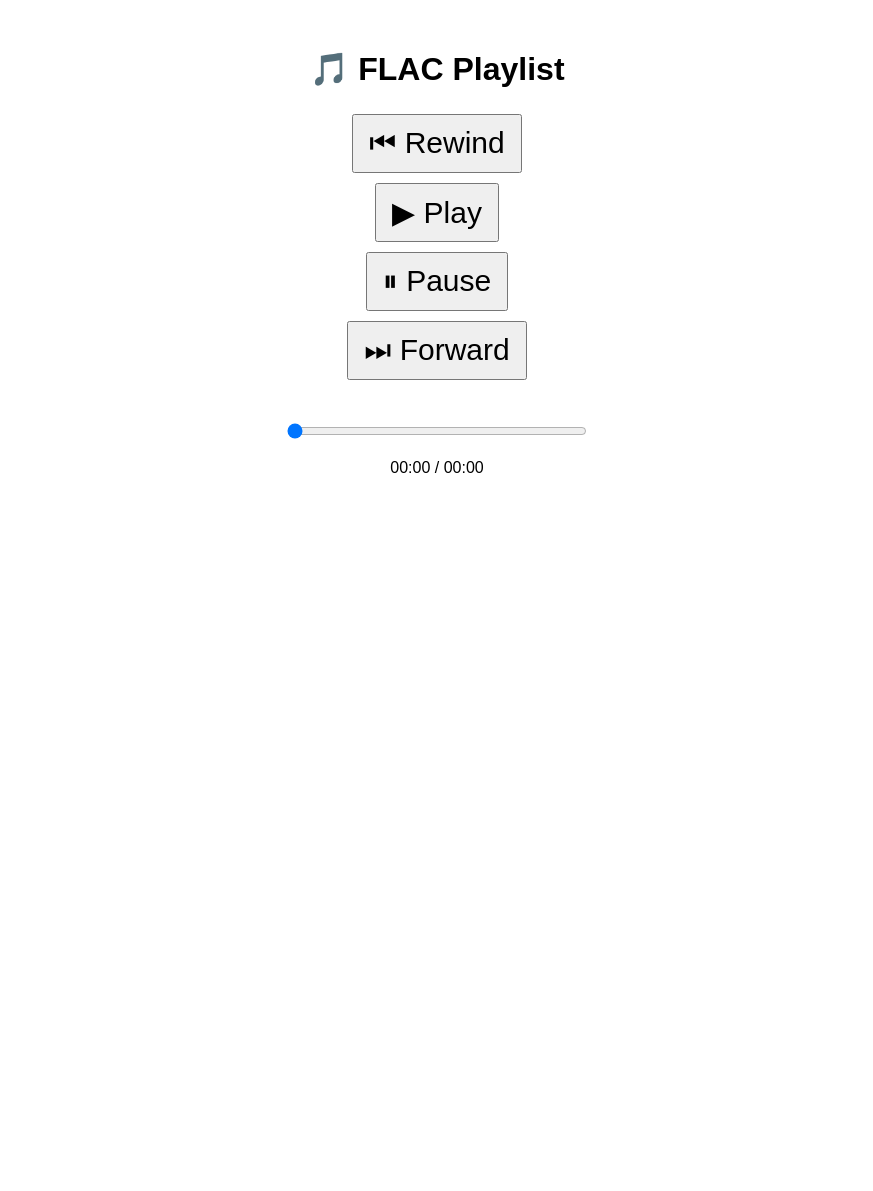
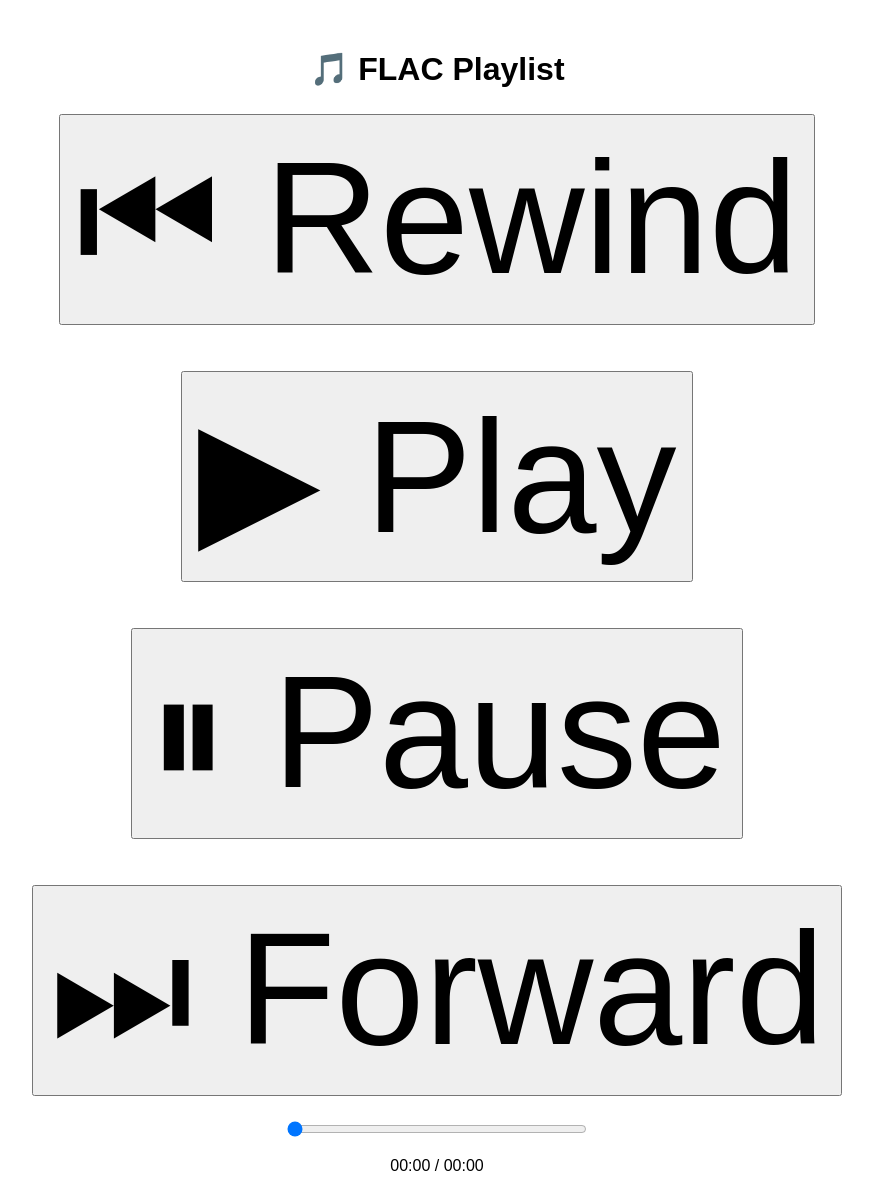
Before and after one commit to aleitao69/music, a Django app: template audio/templates/flac_player.html in a window 1280 px wide. Shown: the whole page, without its empty margins (203-1076 px from the left). Before the commit the page ends 473 px from the top, so only its background shows below. Run offline with Django 5.2, Linux system fonts and the light colour scheme; the template is opened without the code that fills it, so the values that code supplies are empty.

Commit message:
🛠️ Auto-commit

```diff
--- a/audio/templates/flac_player.html
+++ b/audio/templates/flac_player.html
@@ -10,7 +10,7 @@
             margin-top: 50px;
         }
         button {
-            font-size: 30px;
+            font-size: 160px;
             margin: 5px;
             padding: 10px 15px;
         }
@@ -25,10 +25,10 @@
     <audio id="flacPlayer" hidden></audio>
 
     <!-- Playback Controls -->
-    <button onclick="rewind()">⏮ Rewind</button></br>
-    <button onclick="play()">▶ Play</button></br>
-    <button onclick="pause()">⏸ Pause</button></br>
-    <button onclick="forward()">⏭ Forward</button></br>
+    <button onclick="rewind()">⏮ Rewind</button></br></br></br>
+    <button onclick="play()">▶ Play</button></br></br></br>
+    <button onclick="pause()">⏸ Pause</button></br></br></br>
+    <button onclick="forward()">⏭ Forward</button>
 
     <br><br>
 
```
